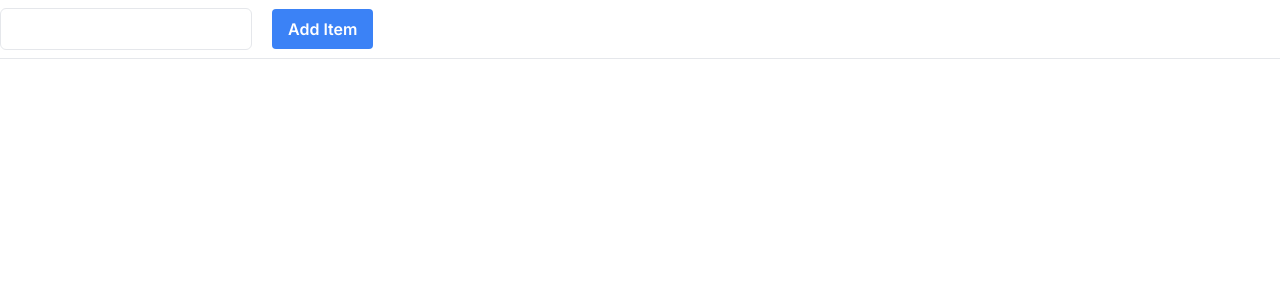
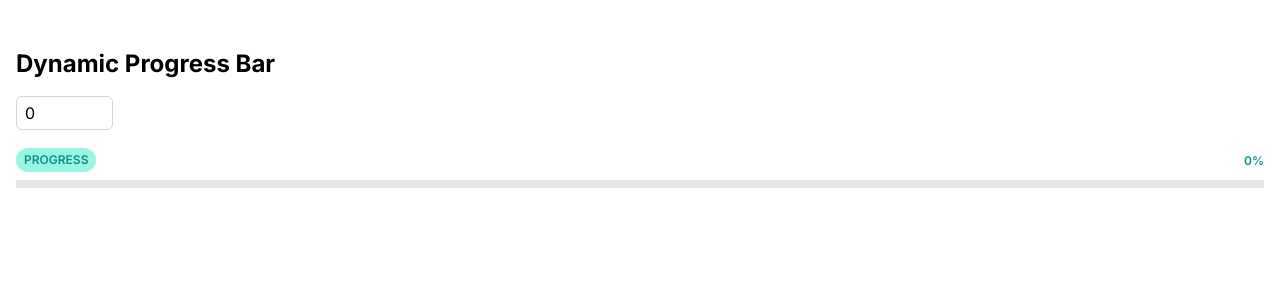
Before and after one commit to imrulkayessifat/reactjs-challenges, a Next.js app: page / in a window 1280 px wide. Shown: the top 300 px of the page. Built offline with nearby package versions, Linux system fonts and the light colour scheme.

Commit message:
useState progressbar

```diff
--- a/app/page.tsx
+++ b/app/page.tsx
@@ -1,36 +1,65 @@
 'use client'
-import { todo } from 'node:test';
-import { useState, useEffect } from 'react'
+import { useState, useEffect, SetStateAction } from 'react'
 
 export default function Home() {
-  const [name, setName] = useState<string>('');
-  const [arrayState, setArrayState] = useState<string[]>([]);
 
-  const addItem = (item: string) => {
-    setArrayState([...arrayState, item]);
-    setName('');
+  const [inputValue, setInputValue] = useState(0);
+  const [progress, setProgress] = useState(0);
+
+  const handleInputChange = (e: { target: { value: SetStateAction<number>; }; }) => {
+    setInputValue(e.target.value);
   };
 
-  const removeItem = (index: number) => {
-    const newArray = arrayState.filter((_, i) => i !== index);
-    setArrayState(newArray);
-  };
+  useEffect(() => {
+    const interval = setInterval(() => {
+      setProgress((prevProgress) => {
+        if (prevProgress < inputValue) {
+          return prevProgress + 1;
+        }else if(prevProgress>inputValue){
+          if(prevProgress != inputValue){
+            return prevProgress - 1;
+          }
+        } else {
+          clearInterval(interval);
+          return prevProgress;
+        }
+      });
+    }, 20);
+
+    return () => {
+      clearInterval(interval);
+    };
+  }, [inputValue]);
 
   return (
-    <div>
-
-      <div className="flex items-center border-b py-2">
-        <input value={name} onChange={(e) => setName(e.target.value)} className="border rounded-md p-2 focus:outline-none focus:ring focus:border-blue-300" type="text" aria-label="Full name" />
-        <button className='bg-blue-500 hover:bg-blue-600 text-white font-semibold py-2 px-4 ml-5 rounded focus:outline-none focus:ring focus:border-blue-300' onClick={() => addItem(name)}>Add Item</button>
+    <div className="container mx-auto mt-8 p-4">
+      <h1 className="text-2xl font-bold mb-4">Dynamic Progress Bar</h1>
+      <input
+        type="number"
+        min="0"
+        max="100"
+        value={inputValue}
+        onChange={handleInputChange}
+        className="border border-gray-300 px-2 py-1 rounded-md mb-4"
+      />
+      <div className="flex mb-2 items-center justify-between">
+        <div>
+          <span className="text-xs font-semibold inline-block py-1 px-2 uppercase rounded-full text-teal-600 bg-teal-200">
+            Progress
+          </span>
+        </div>
+        <div className="text-right">
+          <span className="text-xs font-semibold inline-block text-teal-600">
+            {progress}%
+          </span>
+        </div>
       </div>
-      <ul>
-        {arrayState.map((item, index) => (
-          <li className='flex m-3' key={index}>
-            <p className='text-gray-700 text-base leading-6'>{item}</p>
-            <button className='bg-red-500 hover:bg-red-600 text-white font-semibold py-2 px-4 ml-5 rounded focus:outline-none focus:ring focus:border-red-300' onClick={() => removeItem(index)}>Remove</button>
-          </li>
-        ))}
-      </ul>
+      <div className="flex h-2 mb-4 relative bg-gray-200">
+        <div
+          style={{ width: `${progress}%` }}
+          className="shadow-none flex flex-col text-center whitespace-nowrap text-white justify-center bg-teal-500"
+        ></div>
+      </div>
     </div>
   )
 }
```
